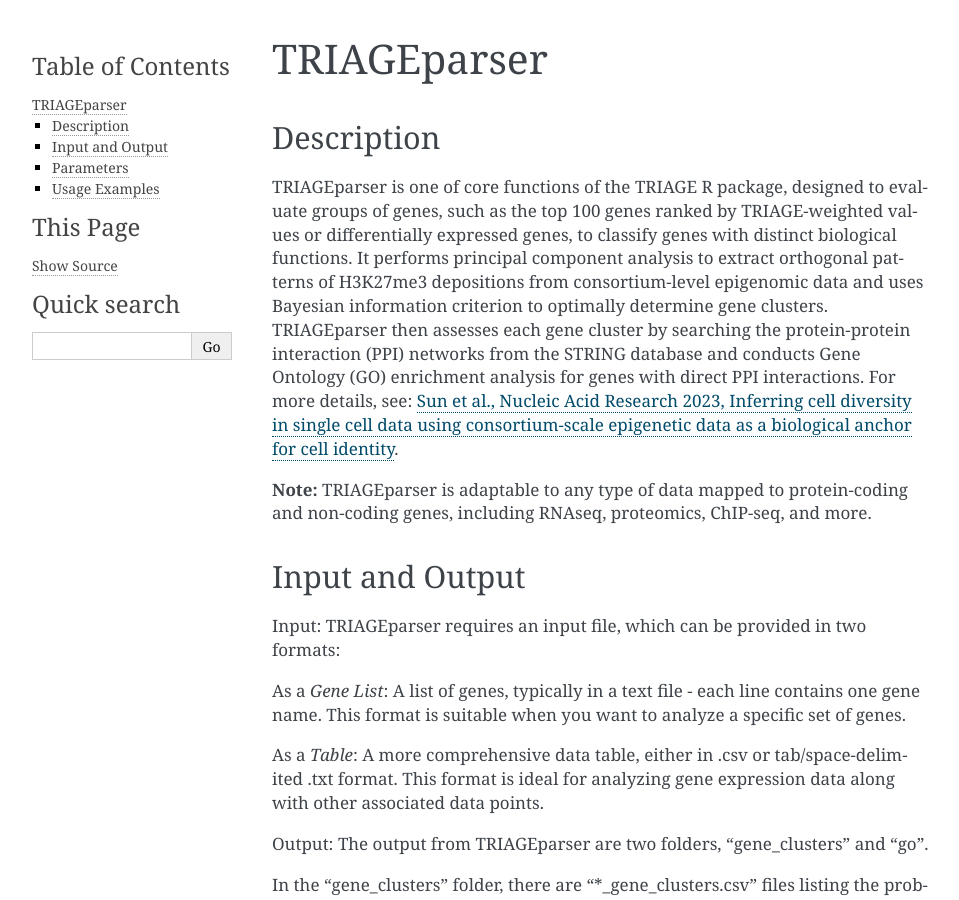
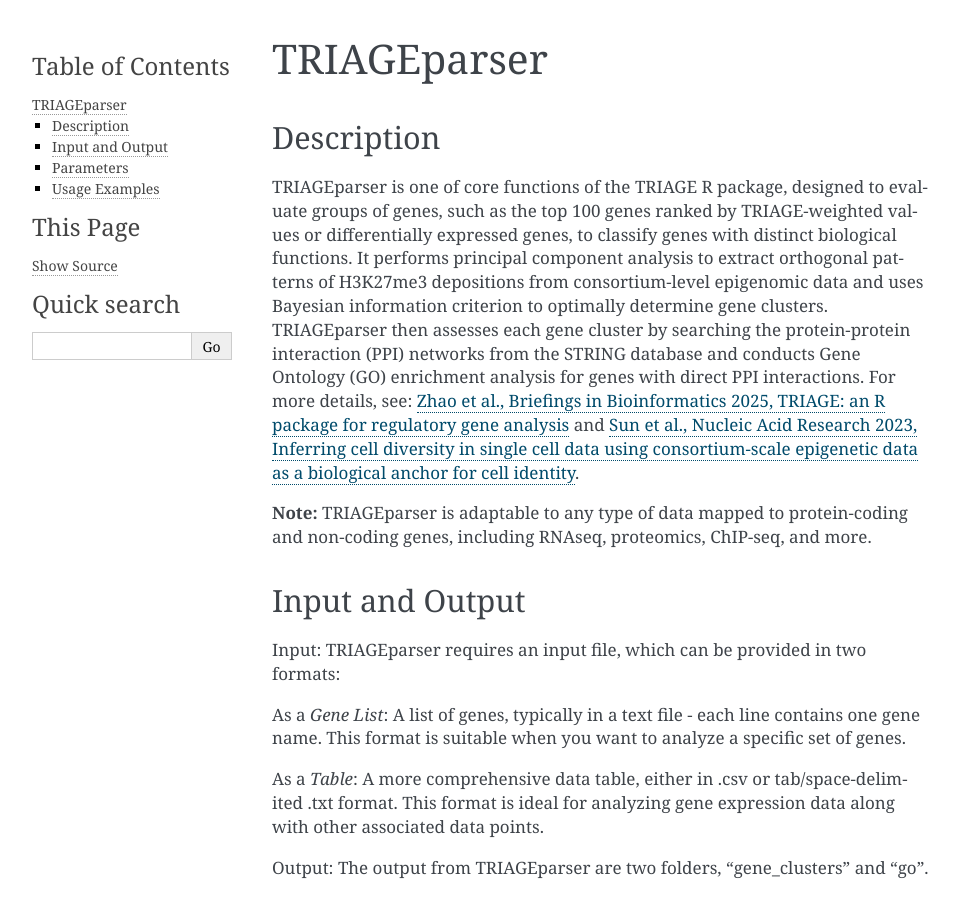
Before and after one commit to Qiongyi/TRIAGE_R_Package, a Sphinx documentation site: the page built from docs/TRIAGEparser.rst, in a window 1280 px wide and 900 px high. Shown: the whole window, without its empty margins (148-1107 px from the left). Built offline with Sphinx 7.4.7, drawn with Linux system fonts in a browser that asks for light colours.

Commit message:
Update docs for TRIAGE R Package v1.1.6

```diff
--- a/docs/Installation.rst
+++ b/docs/Installation.rst
@@ -37,7 +37,7 @@
 
     BiocManager::install("org.Hs.eg.db")
 
-Common options include `org.Hs.eg.db` for humans, `org.Mm.eg.db` for mice, and `org.Rn.eg.db` for rats. For additional species databases, see the [`Bioconductor Annotation Packages <https://bioconductor.org/packages/release/BiocViews.html#___OrgDb>`_].
+Common options include `org.Hs.eg.db` for humans, `org.Mm.eg.db` for mice, and `org.Rn.eg.db` for rats. For additional species databases, see [`Bioconductor Annotation Packages <https://bioconductor.org/packages/release/BiocViews.html#___OrgDb>`_].
 
 Python Environment Setup
 ------------------------
--- a/docs/TRIAGEcluster.rst
+++ b/docs/TRIAGEcluster.rst
@@ -4,7 +4,7 @@
 Description
 -----------
 TRIAGEcluster is one of core functions of the TRIAGE R package, representing a notable advancement in scRNA-seq data analysis by integrating epigenomic signatures to demarcate cell diversity within heterogeneous data. Utilizing a combination of genes with high RTS with weighted kernel density estimation in a two-dimensional space, TRIAGEcluster can be leveraged to refine cell clusters and identify biologically distinct cell populations, which we refer to as “peaks” in our method. For more details, see: Sun et al., Nucleic Acid Research 2023, "Inferring cell diversity in single cell data using consortium-scale epigenetic data as a biological anchor for cell identity".
-For more details, see: `Sun et al., Nucleic Acid Research 2023, Inferring cell diversity in single cell data using consortium-scale epigenetic data as a biological anchor for cell identity <https://academic.oup.com/nar/article/51/11/e62/7147502>`_.
+For more details, see: `Zhao et al., Briefings in Bioinformatics 2025, TRIAGE: an R package for regulatory gene analysis <https://doi.org/10.1093/bib/bbaf004>`_ and `Sun et al., Nucleic Acid Research 2023, Inferring cell diversity in single cell data using consortium-scale epigenetic data as a biological anchor for cell identity <https://academic.oup.com/nar/article/51/11/e62/7147502>`_.
 
 
 
--- a/docs/TRIAGEgene.rst
+++ b/docs/TRIAGEgene.rst
@@ -4,7 +4,7 @@
 Description
 -----------
 TRIAGEgene is one of core functions of the TRIAGE R package, aiming to predict the regulatory potential of genes and further identify genetic drivers of cell identity. This approach calculates repressive tendency scores (RTS) for each gene by analyzing broad H3K27me3 domains near the gene (2.5kb upstream plus the gene body), and then integrates the RTS metric with gene expression data to calculate a TRIAGE-weighted value for each gene. This value, also referred to as Discordance Score (DS) in previous literature, indicates genes’ regulatory potential. After this TRIAGEgene transformation, it becomes instrumental in identifying potential regulatory and cell identity genes by ranking them in descending order based on the TRIAGE-weighted values within each group, which can vary from specific conditions to individual samples, distinct cell types, clusters, or even single cells.
-For more details, see: `Shim et al., Cell Systems 2020, Conserved Epigenetic Regulatory Logic Infers Genes Governing Cell Identity <https://pmc.ncbi.nlm.nih.gov/articles/PMC7781436/>`_.
+For more details, see: `Zhao et al., Briefings in Bioinformatics 2025, TRIAGE: an R package for regulatory gene analysis <https://doi.org/10.1093/bib/bbaf004>`_ and `Shim et al., Cell Systems 2020, Conserved Epigenetic Regulatory Logic Infers Genes Governing Cell Identity <https://pmc.ncbi.nlm.nih.gov/articles/PMC7781436/>`_.
 
 The conservation of H3K27me3 patterns across eukaryotes (`Arthur et al., Genome Research, 2014 <https://pmc.ncbi.nlm.nih.gov/articles/PMC4079967/>`_) allows for the application of RTS calculation for a gene across species by identifying orthologous genes, even though the RTS values were originally generated using human H3K27me3 data. Our original publication validated this approach (`Shim et al., Cell Systems, 2020 <https://pmc.ncbi.nlm.nih.gov/articles/PMC7781436/>`_). In this R package, we utilize Ensembl BioMart to retrieve orthologous genes between humans and other species, enabling the application of RTS values from human genes to corresponding orthologs in non-human datasets. Detailed online instructions for retrieving orthologous genes can also be found here: https://www.ensembl.info/2009/01/21/how-to-get-all-the-orthologous-genes-between-two-species/.
 
--- a/docs/TRIAGEparser.rst
+++ b/docs/TRIAGEparser.rst
@@ -4,7 +4,7 @@
 Description
 -----------
 TRIAGEparser is one of core functions of the TRIAGE R package, designed to evaluate groups of genes, such as the top 100 genes ranked by TRIAGE-weighted values or differentially expressed genes, to classify genes with distinct biological functions. It performs principal component analysis to extract orthogonal patterns of H3K27me3 depositions from consortium-level epigenomic data and uses Bayesian information criterion to optimally determine gene clusters. TRIAGEparser then assesses each gene cluster by searching the protein-protein interaction (PPI) networks from the STRING database and conducts Gene Ontology (GO) enrichment analysis for genes with direct PPI interactions.
-For more details, see: `Sun et al., Nucleic Acid Research 2023, Inferring cell diversity in single cell data using consortium-scale epigenetic data as a biological anchor for cell identity <https://academic.oup.com/nar/article/51/11/e62/7147502>`_.
+For more details, see: `Zhao et al., Briefings in Bioinformatics 2025, TRIAGE: an R package for regulatory gene analysis <https://doi.org/10.1093/bib/bbaf004>`_ and `Sun et al., Nucleic Acid Research 2023, Inferring cell diversity in single cell data using consortium-scale epigenetic data as a biological anchor for cell identity <https://academic.oup.com/nar/article/51/11/e62/7147502>`_.
 
 **Note:** TRIAGEparser is adaptable to any type of data mapped to protein-coding and non-coding genes, including RNAseq, proteomics, ChIP-seq, and more.
 
```
